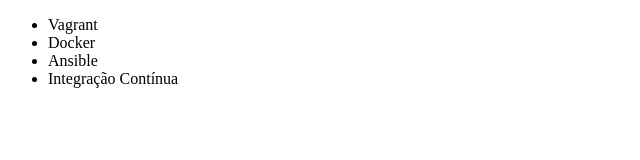
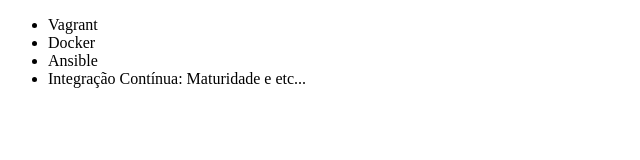
Before and after one commit to Gabriellucas-S/git-teste, a plain HTML site: page index.html in a window 1280 px wide. Shown: the whole page, without its empty margins (0-640 px from the left). Drawn offline with Linux system fonts and the light colour scheme.

Commit message:
mudei o nome do curso

```diff
--- a/index.html
+++ b/index.html
@@ -9,7 +9,7 @@
         <li>Vagrant</li>
         <li>Docker</li>
         <li>Ansible</li>
-        <li>Integração Contínua</li>
+        <li>Integração Contínua: Maturidade e etc...</li>
     </ul>
 </body>
 </html>
```
